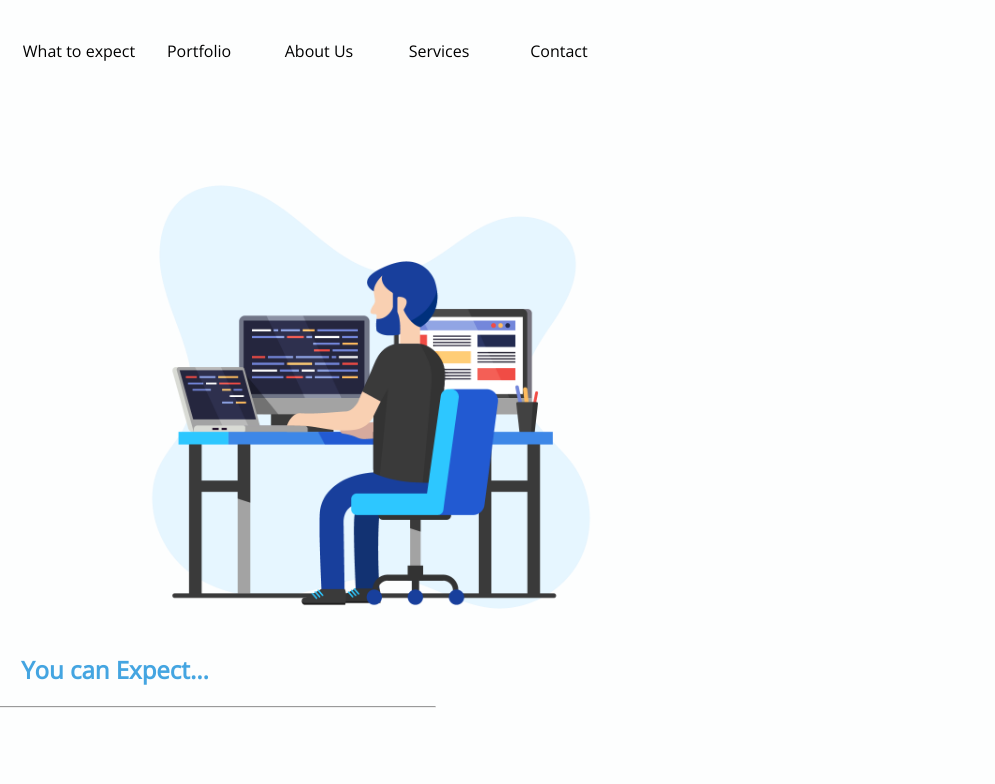
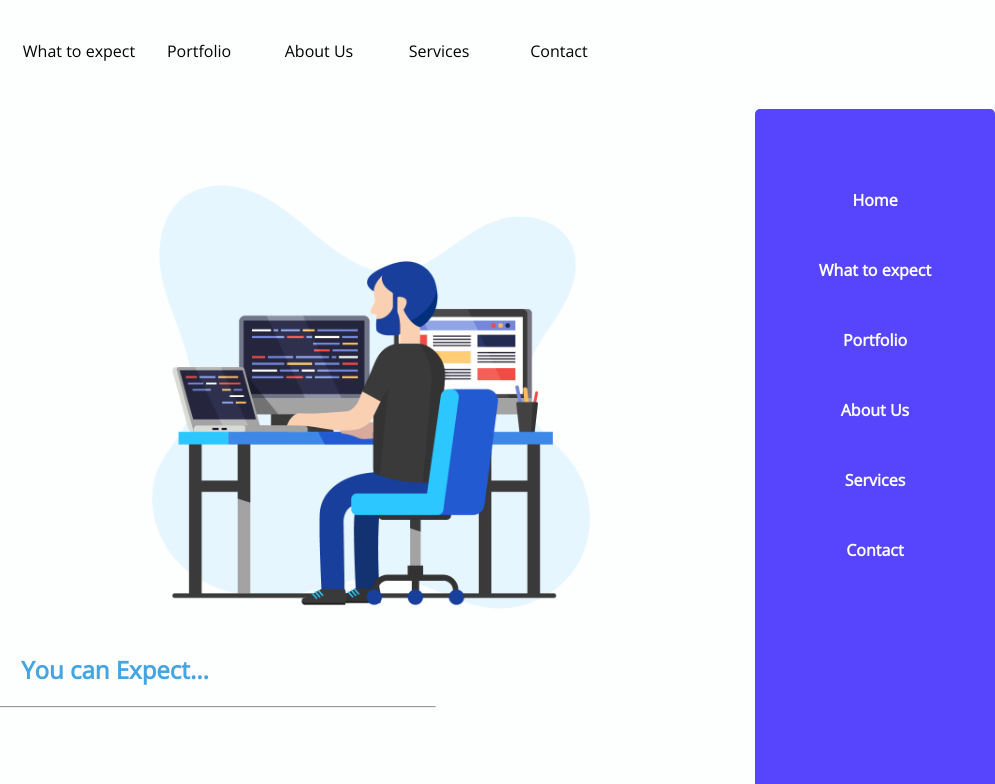
Before and after one commit to Akademac/Company_main, a plain HTML site: page index.html in a window 1280 px wide. Shown: the top 784 px of the page, 525-1520 px from the left, 995 px wide, since content can reach past the window. Drawn offline with nearby package versions, Linux system fonts and the light colour scheme.

Commit message:
mini nav #1

```diff
--- a/index.html
+++ b/index.html
@@ -33,7 +33,16 @@
 		<img src='Images/burger_2.png' id="fa-bars" />
 
 	</div>
-
+	<div id='mini_navigation' class='mini_navigation'>
+		<ul id='mini_nav'>
+			<li class='mini_nav'><a href='index.html'>Home</a></li>
+			<li class='mini_nav'><a href='#second_div_h'>What to expect</a></li>
+			<li class='mini_nav'><a href='#portfolio_h'>Portfolio</a></li>
+			<li class='mini_nav'><a href='#'>About Us</a></li>
+			<li class='mini_nav'><a href="#services_h">Services</a></li>
+			<li class='mini_nav'><a href='#footer'>Contact</a></li>
+		</ul>
+	</div>
 <!-- Home div -->
 
 	<div id='home_div'>
--- a/main.css
+++ b/main.css
@@ -4,6 +4,7 @@
 	--mainLBlue: #E7F6FF;
 	--mainDBlue: #409CE8;
 	--mainOrange: #FFBC5E;
+	--darkBlue: #5645FD;
 }
 
 body {
@@ -62,6 +63,42 @@ body {
 
 #fa-bars {
 	display: none;
+	cursor: pointer;
+}
+
+.mini_navigation {
+	float: right;
+	background-color: var(--darkBlue);
+	height: 100vh;
+	width: 15rem;
+	margin-top: -2rem;
+	border-radius: 5px;
+	/* display: none; */
+	margin-right: -15rem;
+	transition: 1s all;
+}
+
+.act {
+	/* display: block; */
+	margin-right: 0rem;
+}
+
+
+#mini_nav {
+	list-style: none;
+	text-align: center;
+	padding: 1rem;
+}
+
+.mini_nav {
+	margin: 3rem auto;
+	width: 100%;
+	font-weight: bold;
+}
+
+a {
+	text-decoration: none;
+	color: var(--mainWhite);
 }
 
 /*Home Div*/
--- a/main.js
+++ b/main.js
@@ -1,9 +1,16 @@
 //nav
 
 let burger = document.querySelector('#fa-bars');
+let mini_nav = document.querySelector('.mini_navigation');
 
-
-
+burger.addEventListener('click', () => {
+	if(mini_nav.classList.contains('act')) {
+		mini_nav.classList.remove('act');
+	}
+	else {
+		mini_nav.classList.add('act');
+	}
+})
 
 //Animation
 
```
